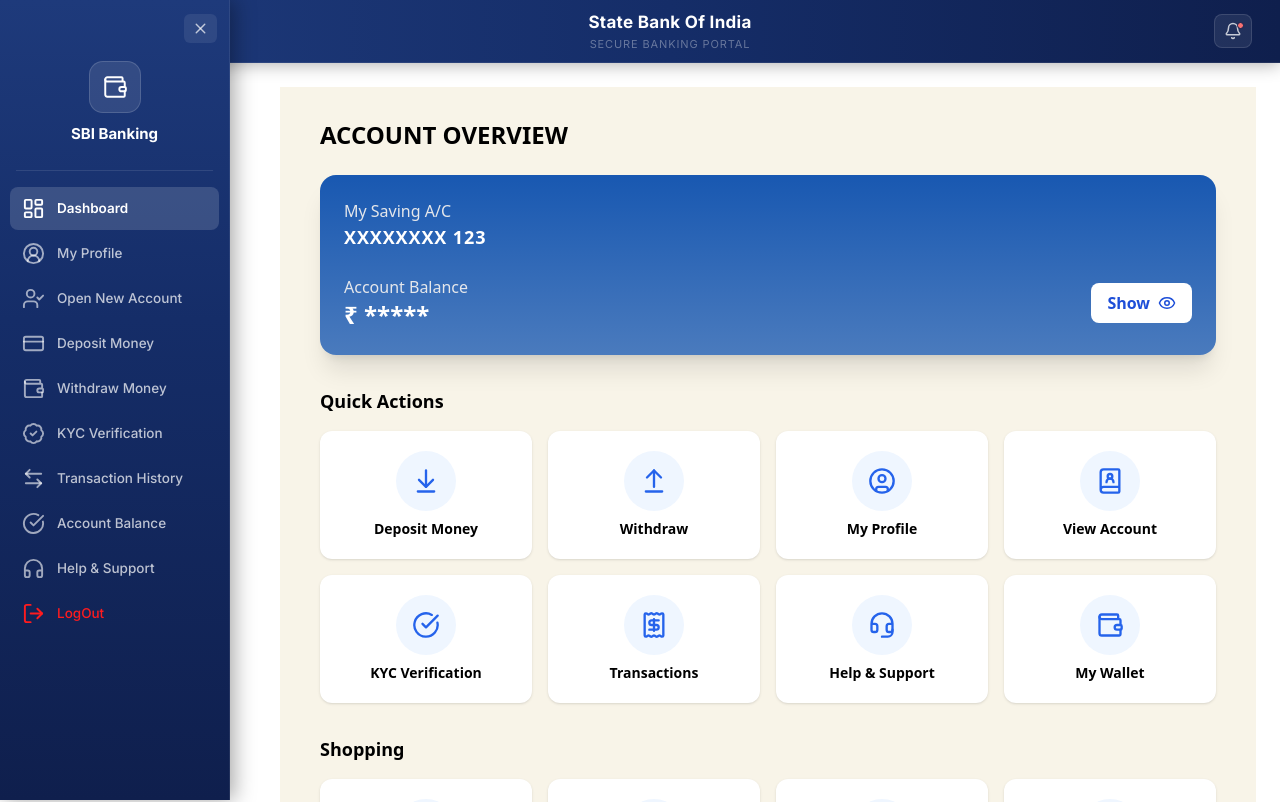
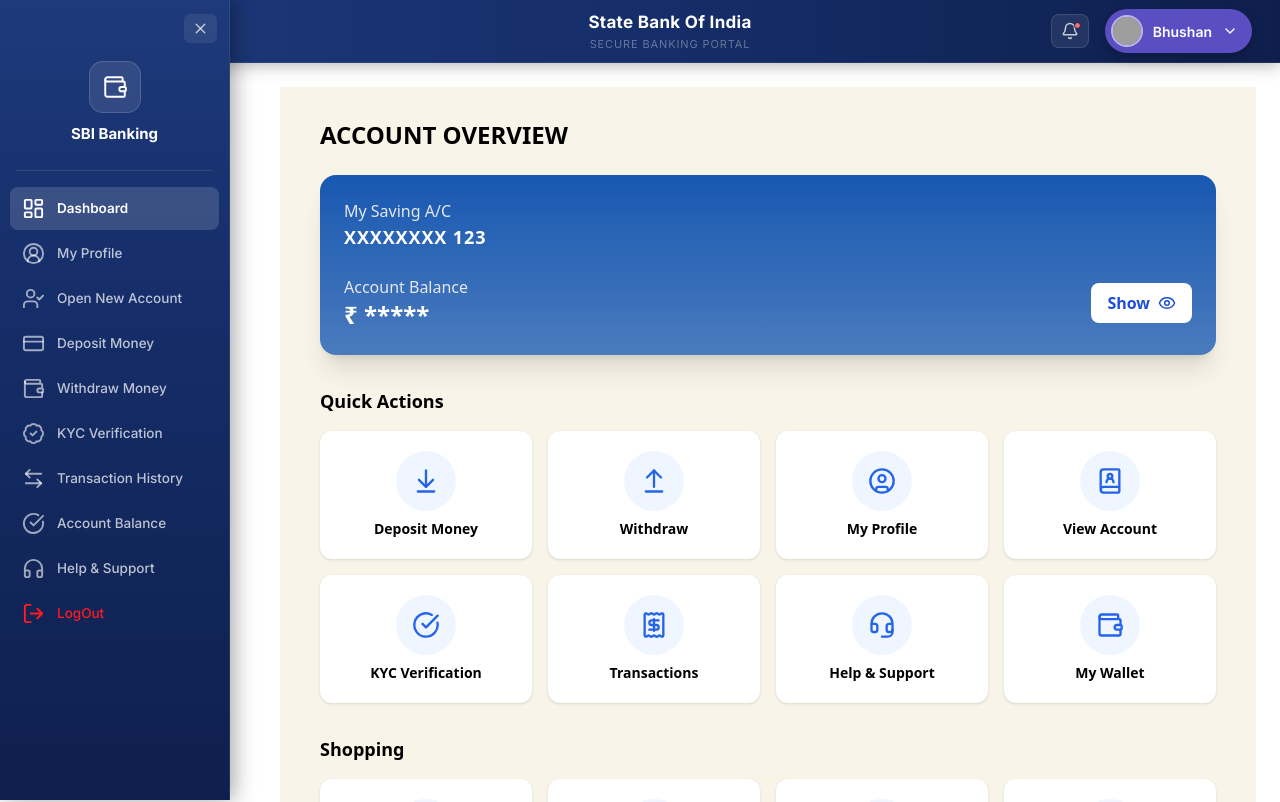
Before and after one commit to ChetanPatil0203/Bank_Frontend-, a React (Create React App) app in the folder frontend/: page /dashboard in a window 1280 px wide. Shown: the top 802 px of the page. Built offline with nearby package versions, Linux system fonts and the light colour scheme; grey boxes are pictures that could not be loaded.

Commit message:
Add Profile

```diff
--- a/frontend/src/components/HeaderSection/HeaderSection.jsx
+++ b/frontend/src/components/HeaderSection/HeaderSection.jsx
@@ -1,4 +1,4 @@
-import { Bell, Menu, X } from "lucide-react";
+import { Bell, ChevronDown } from "lucide-react";
 
 function HeaderSection({ onMenuClick, sidebarOpen }) {
   return (
@@ -16,43 +16,61 @@
         fontFamily: "'Inter', sans-serif",
       }}
     >
-      <link href="https://fonts.googleapis.com/css2?family=Inter:wght@400;500;600;700&display=swap" rel="stylesheet" />
+      <link
+        href="https://fonts.googleapis.com/css2?family=Inter:wght@400;500;600;700&display=swap"
+        rel="stylesheet"
+      />
 
-      <div style={{
+      <div
+        style={{
           display: "flex",
           alignItems: "center",
           justifyContent: "space-between",
           padding: "0 28px",
           height: 62,
-      }}>
+          position: "relative",
+        }}
+      >
+        {/* LEFT */}
+        <div style={{ width: 40 }} />
 
-        {/* LEFT — Hamburger */}
-        <div style={{ display: "flex", alignItems: "center", gap: 14 }}></div>
-
-        {/* CENTER — Bank Title */}
-        <div style={{ textAlign: "center", position: "absolute", left: "50%", transform: "translateX(-50%)" }}>
-          <div style={{
+        {/* CENTER TITLE */}
+        <div
+          style={{
+            textAlign: "center",
+            position: "absolute",
+            left: "50%",
+            transform: "translateX(-50%)",
+          }}
+        >
+          <div
+            style={{
               color: "#ffffff",
               fontSize: 17,
               fontWeight: 700,
               letterSpacing: 0.3,
               whiteSpace: "nowrap",
-          }}>
+            }}
+          >
             State Bank Of India
           </div>
-          <div style={{
+          <div
+            style={{
               color: "rgba(255,255,255,0.35)",
               fontSize: 11,
               marginTop: 1,
               letterSpacing: "0.08em",
               textTransform: "uppercase",
-          }}>
+            }}
+          >
             Secure Banking Portal
           </div>
         </div>
 
-        {/* RIGHT — Bell */}
-        <div style={{ display: "flex", alignItems: "center", gap: 12 }}>
+        {/* RIGHT SIDE */}
+        <div style={{ display: "flex", alignItems: "center", gap: 16 }}>
+
+          {/* Notification Bell */}
           <button
             style={{
               position: "relative",
@@ -64,14 +82,18 @@
               color: "rgba(255,255,255,0.75)",
               display: "flex",
               alignItems: "center",
-              transition: "background 0.2s",
+              transition: "all 0.2s ease",
             }}
-            onMouseEnter={e => e.currentTarget.style.background = "rgba(255,255,255,0.15)"}
-            onMouseLeave={e => e.currentTarget.style.background = "rgba(255,255,255,0.08)"}
+            onMouseEnter={(e) =>
+              (e.currentTarget.style.background = "rgba(255,255,255,0.15)")
+            }
+            onMouseLeave={(e) =>
+              (e.currentTarget.style.background = "rgba(255,255,255,0.08)")
+            }
           >
             <Bell size={18} />
-            {/* Red dot */}
-            <span style={{
+            <span
+              style={{
                 position: "absolute",
                 top: 7,
                 right: 7,
@@ -80,10 +102,57 @@
                 background: "#f87171",
                 borderRadius: "50%",
                 border: "1.5px solid #0f1f4d",
-            }} />
+              }}
+            />
           </button>
+
+          {/* Profile Pill Button */}
+          <div
+            style={{
+              display: "flex",
+              alignItems: "center",
+              gap: 10,
+              background: "#5b4ec2",
+              padding: "6px 14px 6px 6px",
+              borderRadius: 40,
+              cursor: "pointer",
+              boxShadow: "0 4px 14px rgba(0,0,0,0.25)",
+              transition: "all 0.2s ease",
+            }}
+            onMouseEnter={(e) =>
+              (e.currentTarget.style.transform = "translateY(-1px)")
+            }
+            onMouseLeave={(e) =>
+              (e.currentTarget.style.transform = "translateY(0px)")
+            }
+          >
+            <img
+              src="https://i.pravatar.cc/40"
+              alt="profile"
+              style={{
+                width: 32,
+                height: 32,
+                borderRadius: "50%",
+                objectFit: "cover",
+                border: "2px solid rgba(255,255,255,0.6)",
+              }}
+            />
+            {/* Name */}
+            <span
+              style={{
+                color: "#ffffff",
+                fontWeight: 600,
+                fontSize: 14,
+                whiteSpace: "nowrap",
+              }}
+            >
+              Bhushan
+            </span>
+
+            {/* Dropdown Arrow */}
+            <ChevronDown size={16} color="#ffffff" />
           </div>
-
+        </div>
       </div>
     </header>
   );
```
Lines whose indentation alone changed are shown as unchanged.
